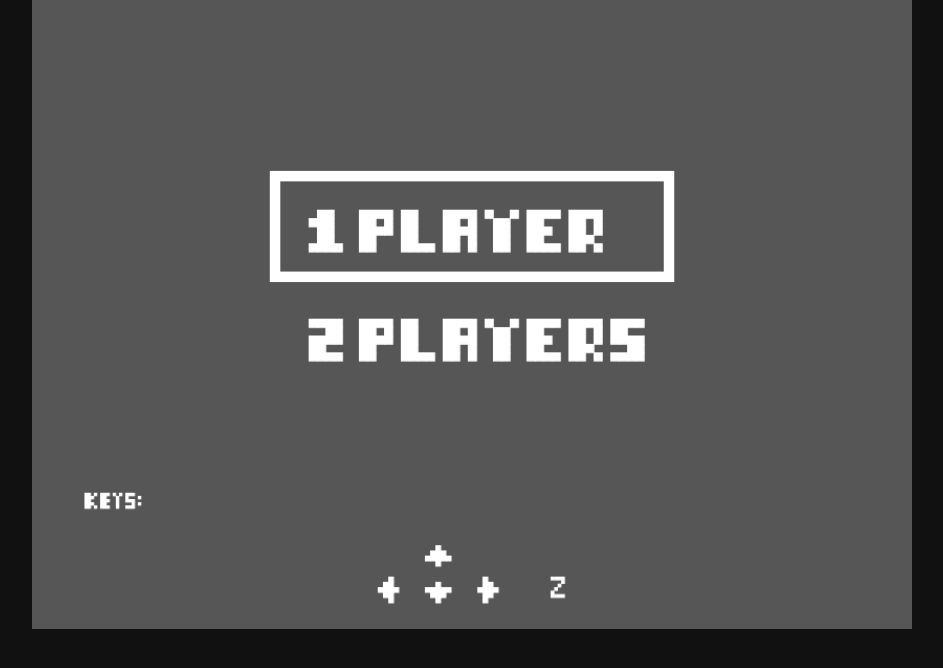
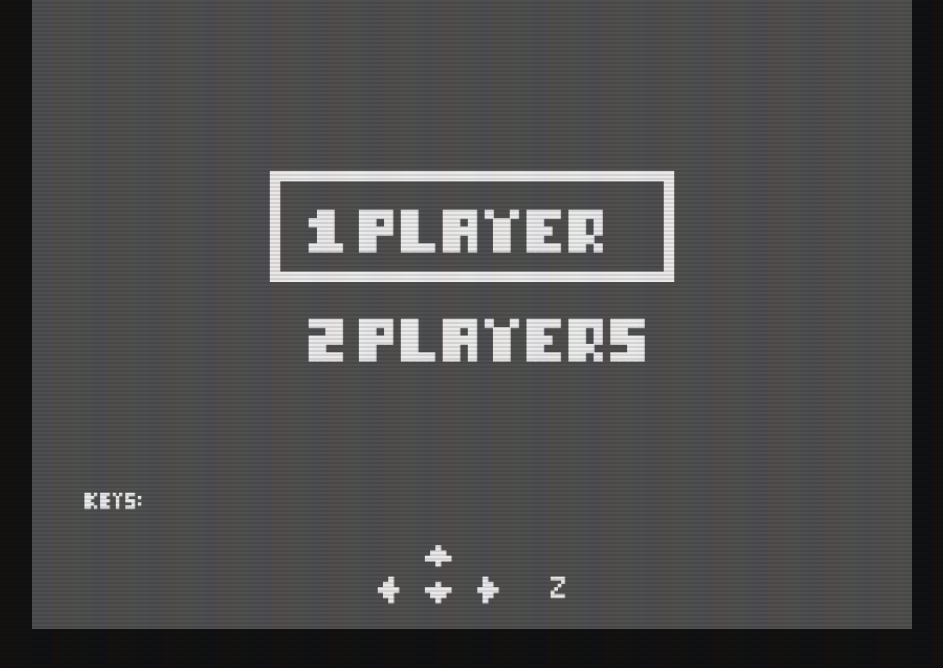
Before and after one commit to jesusolmossanchez/off_the_line, a website: page index.html in a window 1280 px wide. Shown: the whole page, without its empty margins (168-1111 px from the left). Drawn offline with Linux system fonts and the light colour scheme.

Commit message:
metiendo scan lines

```diff
--- a/styles.css
+++ b/styles.css
@@ -77,3 +77,57 @@ body {
     background-color: rgba(255, 0, 0, 0.4);
     box-shadow: 0 0 2px 6px rgba(255,255,255,0.2);
 }
+
+
+/* lineas de tele vieja, gracias a: https://codepen.io/lbebber/pen/XJRdrV*/
+@keyframes flicker {
+    0% {
+      opacity: 0.5;
+    }
+    20% {
+      opacity: 0.2;
+    }
+    40% {
+      opacity: 0.8;
+    }
+    60% {
+      opacity: 0.4;
+    }
+    80% {
+      opacity: 0.9;
+    }
+    100% {
+      opacity: 0.1;
+    }
+  }
+
+  #off_the_line::before {
+    content: " ";
+    display: block;
+    position: absolute;
+    top: 0;
+    left: 0;
+    bottom: 0;
+    right: 0;
+    background: linear-gradient(rgba(18, 16, 16, 0) 50%, rgba(0, 0, 0, 0.25) 50%), linear-gradient(90deg, rgba(255, 0, 0, 0.06), rgba(0, 255, 0, 0.02), rgba(0, 0, 255, 0.06));
+    z-index: 2;
+    background-size: 100% 4px, 55px 100%;
+    pointer-events: none;
+    opacity: 0.4;
+}
+#off_the_line::after {
+
+    animation: flicker 0.15s infinite;
+    content: " ";
+    display: block;
+    position: absolute;
+    top: 0;
+    left: 0;
+    bottom: 0;
+    right: 0;
+    background: rgba(18, 16, 16, 0.1);
+    opacity: 0;
+    z-index: 2;
+    pointer-events: none;
+    opacity: 0.5;
+}
```
